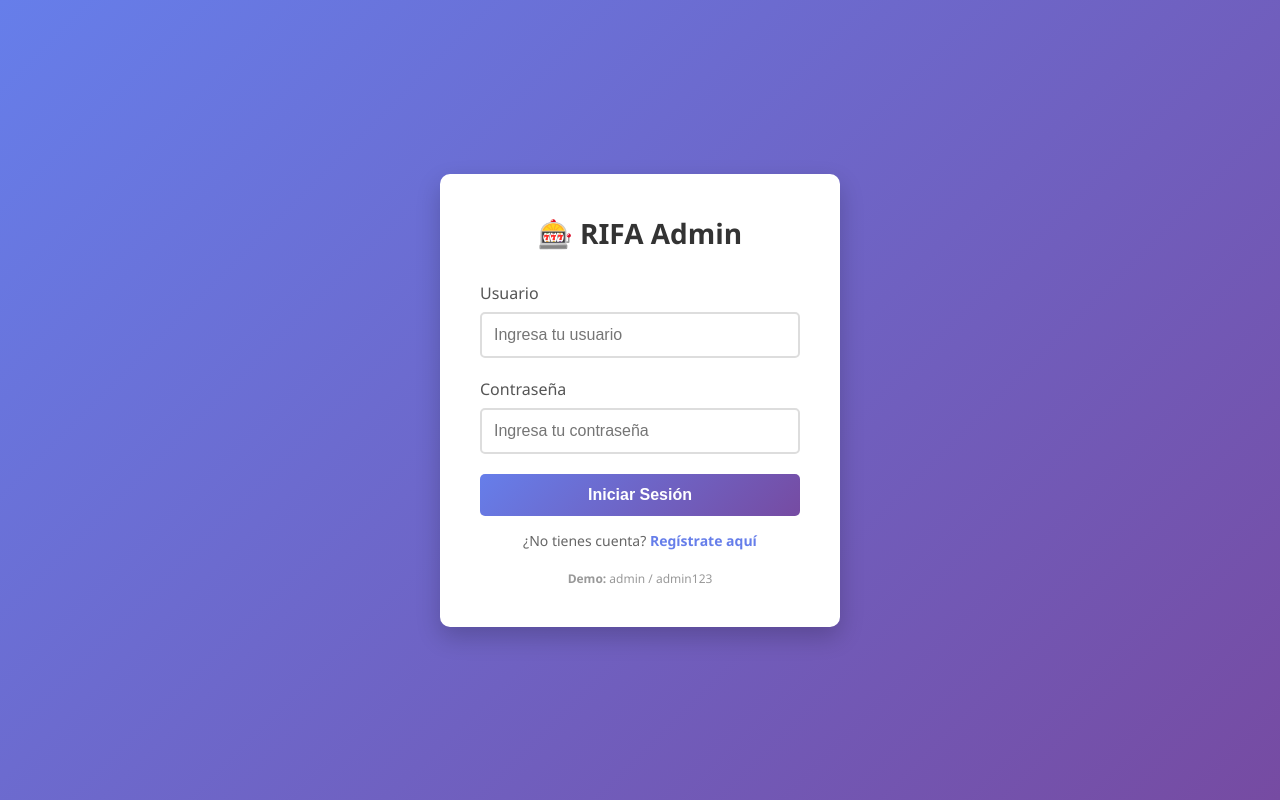
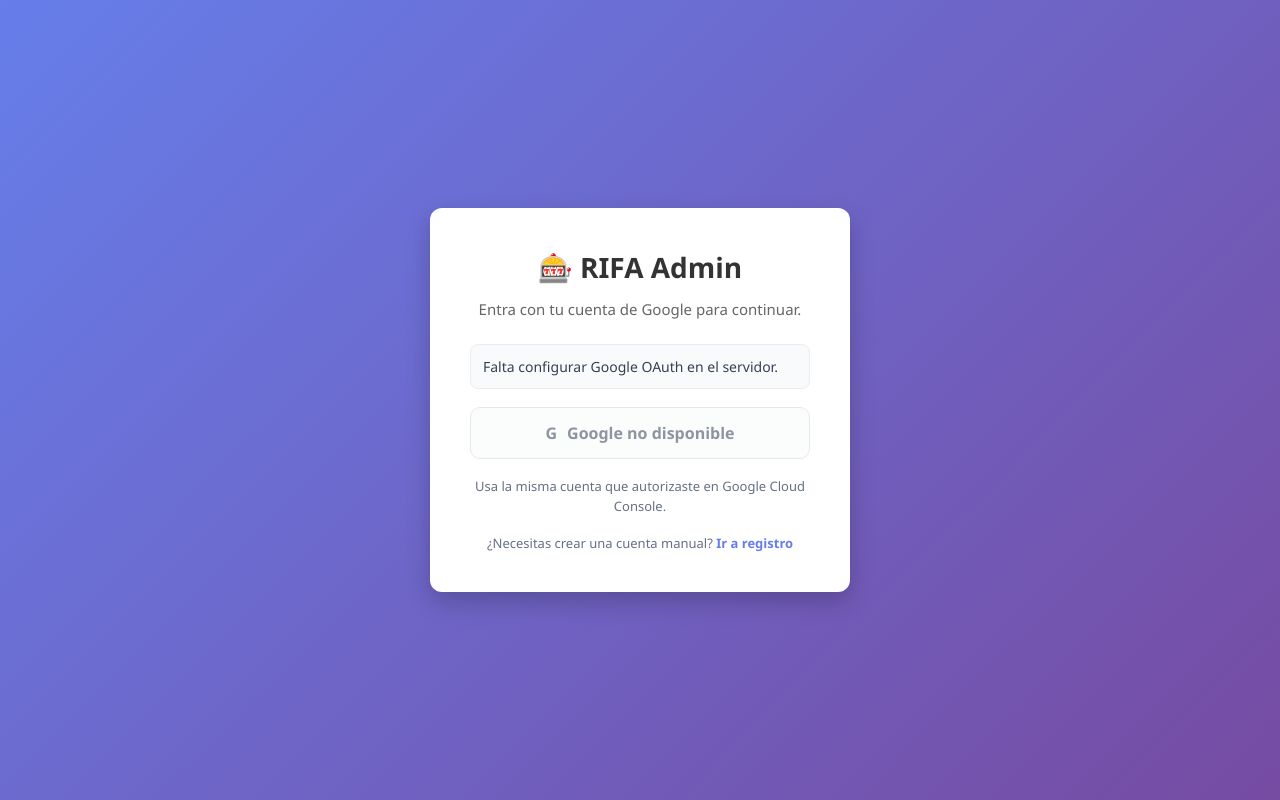
Before and after one commit to maoyinggomez/RIFAS, a Flask app: page /login in a window 1280 px wide. Run offline with Flask 3, Linux system fonts and the light colour scheme.

Commit message:
Add Google OAuth login
Co-authored-by: Copilot <223556219+Copilot@users.noreply.github.com>

```diff
--- a/requirements.txt
+++ b/requirements.txt
@@ -7,6 +7,7 @@ jupyter
 flask==2.3.0
 flask-sqlalchemy==3.0.0
 flask-login==0.6.2
+authlib==1.3.1
 flask-cors==4.0.0
 werkzeug==2.3.0
 python-dotenv==1.0.0
--- a/templates/login.html
+++ b/templates/login.html
@@ -3,7 +3,7 @@
 <head>
     <meta charset="UTF-8">
     <meta name="viewport" content="width=device-width, initial-scale=1.0">
-    <title>Login - RIFA Admin</title>
+    <title>Iniciar sesión - RIFA Admin</title>
     <style>
         * {
             margin: 0;
@@ -18,207 +18,139 @@
             display: flex;
             justify-content: center;
             align-items: center;
+            padding: 24px;
         }
 
         .login-container {
             background: white;
-            border-radius: 10px;
+            border-radius: 12px;
             box-shadow: 0 10px 25px rgba(0, 0, 0, 0.2);
             width: 100%;
-            max-width: 400px;
+            max-width: 420px;
             padding: 40px;
+            text-align: center;
         }
 
         .login-container h1 {
-            text-align: center;
             color: #333;
-            margin-bottom: 30px;
+            margin-bottom: 12px;
             font-size: 28px;
         }
 
-        .form-group {
-            margin-bottom: 20px;
+        .subtitle {
+            color: #666;
+            font-size: 15px;
+            line-height: 1.5;
+            margin-bottom: 24px;
         }
 
-        .form-group label {
-            display: block;
-            margin-bottom: 8px;
-            color: #555;
-            font-weight: 500;
+        .message {
+            margin-bottom: 18px;
+            padding: 12px;
+            border-radius: 8px;
+            font-size: 14px;
+            text-align: left;
         }
 
-        .form-group input {
-            width: 100%;
-            padding: 12px;
-            border: 2px solid #ddd;
-            border-radius: 5px;
-            font-size: 16px;
-            transition: border-color 0.3s;
+        .message.error {
+            color: #b42318;
+            background: #fef3f2;
+            border: 1px solid #fecaca;
         }
 
-        .form-group input:focus {
-            outline: none;
-            border-color: #667eea;
+        .message.info {
+            color: #344054;
+            background: #f9fafb;
+            border: 1px solid #eaecf0;
         }
 
-        .login-btn {
+        .google-btn {
+            display: inline-flex;
+            align-items: center;
+            justify-content: center;
+            gap: 10px;
             width: 100%;
-            padding: 12px;
-            background: linear-gradient(135deg, #667eea 0%, #764ba2 100%);
-            color: white;
-            border: none;
-            border-radius: 5px;
+            padding: 14px 16px;
+            border-radius: 10px;
+            border: 1px solid #d0d5dd;
+            background: #fff;
+            color: #344054;
             font-size: 16px;
             font-weight: 600;
-            cursor: pointer;
-            transition: transform 0.2s;
-            margin-bottom: 15px;
+            text-decoration: none;
+            transition: transform 0.2s, box-shadow 0.2s;
         }
 
-        .login-btn:hover {
-            transform: translateY(-2px);
+        .google-btn:hover {
+            transform: translateY(-1px);
+            box-shadow: 0 8px 20px rgba(16, 24, 40, 0.08);
         }
 
-        .login-btn:active {
-            transform: translateY(0);
+        .google-btn.disabled {
+            pointer-events: none;
+            opacity: 0.55;
+            background: #f9fafb;
         }
 
-        .error-message {
-            color: #e74c3c;
-            font-size: 14px;
-            margin-bottom: 15px;
-            text-align: center;
-            display: none;
+        .helper {
+            margin-top: 18px;
+            color: #667085;
+            font-size: 13px;
+            line-height: 1.5;
         }
 
-        .success-message {
-            color: #27ae60;
-            font-size: 14px;
-            margin-bottom: 15px;
-            text-align: center;
-            display: none;
+        .footer-link {
+            margin-top: 18px;
+            font-size: 13px;
+            color: #667085;
         }
 
-        .register-link {
-            text-align: center;
-            color: #666;
-            font-size: 14px;
-        }
-
-        .register-link a {
+        .footer-link a {
             color: #667eea;
             text-decoration: none;
             font-weight: 600;
-        }
-
-        .register-link a:hover {
-            text-decoration: underline;
-        }
-
-        .loading {
-            display: none;
         }
     </style>
 </head>
 <body>
     <div class="login-container">
         <h1>🎰 RIFA Admin</h1>
+        <p class="subtitle">Entra con tu cuenta de Google para continuar.</p>
 
-        <div class="error-message" id="errorMessage"></div>
-        <div class="success-message" id="successMessage"></div>
+        {% if login_error %}
+            <div class="message error">
+                {% if login_error == 'google_not_configured' %}
+                    Google no está configurado todavía. Define GOOGLE_CLIENT_ID y GOOGLE_CLIENT_SECRET.
+                {% elif login_error == 'google_profile_incomplete' %}
+                    No pudimos leer tu perfil de Google. Intenta de nuevo.
+                {% else %}
+                    Ocurrió un error al iniciar sesión: {{ login_error }}
+                {% endif %}
+            </div>
+        {% endif %}
 
-        <form id="loginForm">
-            <div class="form-group">
-                <label for="username">Usuario</label>
-                <input
-                    type="text"
-                    id="username"
-                    name="username"
-                    placeholder="Ingresa tu usuario"
-                    required
-                >
+        {% if google_login_enabled %}
+            <a class="google-btn" href="/auth/google/login{% if next_url %}?next={{ next_url|urlencode }}{% endif %}">
+                <span>G</span>
+                <span>Continuar con Google</span>
+            </a>
+        {% else %}
+            <div class="message info">
+                Falta configurar Google OAuth en el servidor.
             </div>
+            <a class="google-btn disabled" href="#" aria-disabled="true">
+                <span>G</span>
+                <span>Google no disponible</span>
+            </a>
+        {% endif %}
 
-            <div class="form-group">
-                <label for="password">Contraseña</label>
-                <input
-                    type="password"
-                    id="password"
-                    name="password"
-                    placeholder="Ingresa tu contraseña"
-                    required
-                >
-            </div>
-
-            <button type="submit" class="login-btn" id="loginBtn">
-                Iniciar Sesión
-            </button>
-        </form>
-
-        <p class="register-link">
-            ¿No tienes cuenta? <a href="/register">Regístrate aquí</a>
+        <p class="helper">
+            Usa la misma cuenta que autorizaste en Google Cloud Console.
         </p>
 
-        <!-- Usuario demo -->
-        <p style="text-align: center; color: #999; font-size: 12px; margin-top: 20px;">
-            <strong>Demo:</strong> admin / admin123
+        <p class="footer-link">
+            ¿Necesitas crear una cuenta manual? <a href="/register">Ir a registro</a>
         </p>
     </div>
-
-    <script>
-        const form = document.getElementById('loginForm');
-        const errorMessage = document.getElementById('errorMessage');
-        const successMessage = document.getElementById('successMessage');
-        const loginBtn = document.getElementById('loginBtn');
-
-        form.addEventListener('submit', async (e) => {
-            e.preventDefault();
-
-            const username = document.getElementById('username').value;
-            const password = document.getElementById('password').value;
-
-            errorMessage.style.display = 'none';
-            successMessage.style.display = 'none';
-            loginBtn.disabled = true;
-            loginBtn.textContent = 'Iniciando sesión...';
-
-            try {
-                const response = await fetch('/auth/login', {
-                    method: 'POST',
-                    headers: {
-                        'Content-Type': 'application/json',
-                    },
-                    body: JSON.stringify({ username, password })
-                });
-
-                const data = await response.json();
-
-                if (response.ok) {
-                    successMessage.textContent = '✅ ' + data.message;
-                    successMessage.style.display = 'block';
-                    setTimeout(() => {
-                        window.location.href = '/dashboard';
-                    }, 1000);
-                } else {
-                    errorMessage.textContent = '❌ ' + data.error;
-                    errorMessage.style.display = 'block';
-                    loginBtn.disabled = false;
-                    loginBtn.textContent = 'Iniciar Sesión';
-                }
-            } catch (error) {
-                errorMessage.textContent = '❌ Error de conexión. Intenta de nuevo.';
-                errorMessage.style.display = 'block';
-                loginBtn.disabled = false;
-                loginBtn.textContent = 'Iniciar Sesión';
-            }
-        });
-
-        // Agregar efecto de carga
-        form.addEventListener('submit', (e) => {
-            if (form.checkValidity()) {
-                loginBtn.textContent = 'Cargando...';
-            }
-        });
-    </script>
 </body>
 </html>
```
Also changed, not shown: AUTH_README.md (+46 -27 lines), app_auth.py (+254 -70 lines), 1 other file.
